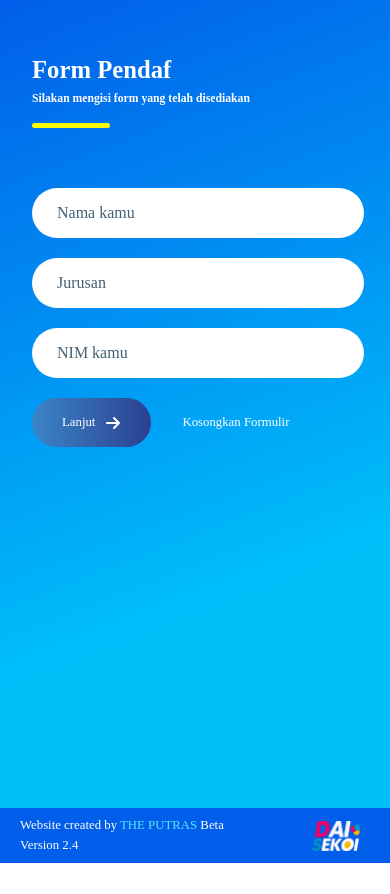
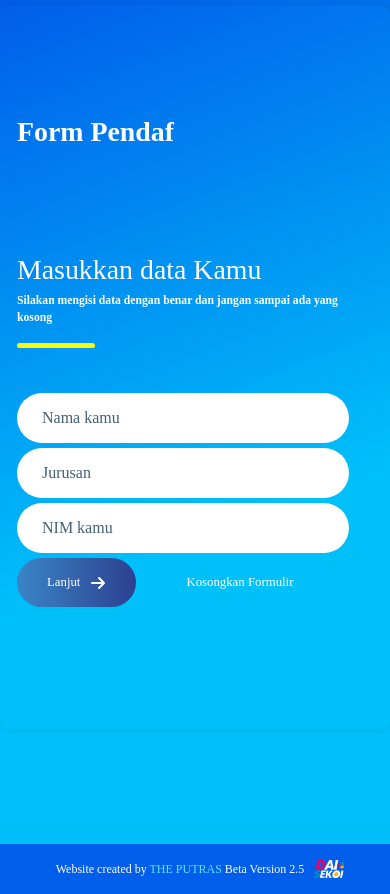
Before and after one commit to theputras/daisekoi, a plain HTML site: page beta-test.html in a window 390 px wide. Before the commit the page ends 863 px from the top, so only its background shows below. Drawn offline with nearby package versions, Linux system fonts and the light colour scheme.

Commit message:
Beta Version 2.5
> Tampilan baru
> Mengintegerasi dengan bootstrap

```diff
--- a/beta-test.html
+++ b/beta-test.html
@@ -10,12 +10,11 @@
         <link href="https://cdn.jsdelivr.net/npm/bootstrap@5.3.3/dist/css/bootstrap.min.css" rel="stylesheet" integrity="sha384-QWTKZyjpPEjISv5WaRU9OFeRpok6YctnYmDr5pNlyT2bRjXh0JMhjY6hW+ALEwIH" crossorigin="anonymous">
 
 <body >
-<div class="container-fluid">
+<div class="main-container">
   <div class="container">
 
-
-    <div id="error-message"></div>
-  <section id="form" class="form-container object-fit-lg-contain" >
+    <div class="row justify-content-center">
+      <section id="form" class="form-container" >
         <div id="loadingIndicator" style="display: none;">
           <svg>
               <circle cx="70" cy="70" r="70"></circle>
@@ -24,19 +23,19 @@
 
               <!-- Form 1 -->
           <form id="Formulir1" name="submit-to-form" class="form-left">
+          <h2 class="fs-1" id="text-container"></h2>
+              <div class="form-left-title">
+                <h2 class="fs-1">Masukkan data Kamu</h2>
 
-          <div class="form-left-title">
-
-            <h2 class="fs-2" id="text-container"></h2>
-            <p class="fs-16" id="title1">Silakan mengisi form yang telah disediakan</p>
+                <p class="fs-16" id="title1">Silakan mengisi data dengan benar dan jangan sampai ada yang kosong</p>
                 <p class="fs-16" id="alert1" style="display: none;">Loading......</p>
                 <p class="fs-16" id="alerthapus1">Berhasil dihapus.</p>
                 <hr id="progressBar">
               </div>
 
-          <input type="text" id="nama" name="nama" placeholder="Nama kamu" class="nama-form form-input" required>
+              <input type="text" id="nama" name="nama" placeholder="Nama kamu" class="form-input" required>
               <div class="dropdown">
-            <input type="text" id="jurusan" name="jurusan" placeholder="Jurusan" class="jurusan-form form-input" required>
+                <input type="text" id="jurusan" name="jurusan" placeholder="Jurusan" class="form-input" required>
                 <div class="dropdown-content">
                   <a href="#" data-value="S1 Sistem Informasi">S1 Sistem Informasi</a>
                   <a href="#" data-value="S1 Teknik Komputer">S1 Teknik Komputer</a>
@@ -124,12 +123,15 @@
             </form>
 
               <div class="form-right">
+                <div class="img-wrapper">
                   <img id="img" class="logo-header" src="./assets/Logo - Daisekoi.png" alt="png">
                   <div id="loadingIndicator2" style="display: none;">
                     <svg>
                         <circle cx="70" cy="70" r="70"></circle>
                     </svg>
                 </div>
+                </div>
+
                 </div>
                 <div class=".form-right-load">
                 <div id="loadingIndicator2" style="display: none;">
@@ -157,6 +159,9 @@
 
             </section>
     </div>
+    <div id="error-message"></div>
+
+      </div>
 
 
 </div>
@@ -165,8 +170,8 @@
 
 
     <footer class="footer py-3">
-    <div class="container">
-    <p>Website created by <a href="https://theputras.github.io/">THE PUTRAS</a> Beta Version 2.4</p>
+    <div class="footer-container">
+    <p>Website created by <a href="https://theputras.github.io/">THE PUTRAS</a> Beta Version 2.5</p>
     <img src="./assets/Logo - Daisekoi.png" alt="png" class="logo-footer">
     </div>
 </footer>
--- a/style.css
+++ b/style.css
@@ -72,30 +72,46 @@ input ::placeholder {
   border: 1px solid #ccc;
   border-radius: 5px;
 }
-.container{
+.container {
+  max-width: 1200px; /* adjust the max-width to your liking */
+  margin: 0 auto;
+  padding: 20px;
+  margin-bottom: 50px; /* add some space between the form container and the footer */
+   min-height: calc(100vh - 100px); /* adjust the value to push the footer down */
+}
+
+.container.form-container,.container.output-container {
+  height: 100vh;
+  width: 100%; /* add this to take up full width */
+  max-width: 1200px; /* adjust the max-width to your liking */
+  margin: 0 auto; /* add this to center the elements */
+  padding: 20px; /* add some padding for better layout */
+}
+
+.form-container, .output-container {
   display: flex;
   flex-direction: column;
-    flex: 1; /* Tambahkan ini untuk memastikan container mengambil ruang yang tersedia */
-    width: 100%;
-    margin-right: auto;
-    margin-left: auto;
-    min-height: 80vh;
-
-    padding: 50px 0 15px 15px; /* Reduced padding */
+  align-items: center;
+  justify-content: center;
+  gap: 51px;
+  padding: 20px;
+  border-radius: 10px;
+  box-shadow: 0 0 10px rgba(0, 0, 0, 0.1);
+}
+/* Add Bootstrap classes to center the sections */
+.form-container, .output-container {
+  display: flex;
+  justify-content: center;
+  align-items: center;
+  flex-direction: column-reverse;
 }
 
-.container .form-container, .container .output-container{
-    height: 200vh;
+.form-container {
+  background: linear-gradient(-21.11deg, #00c0fa 30%, #015eea);
 }
 
-.form-container, .output-container{
-    flex: 1;
-    display: flex;
-    align-items: center;
-    justify-content: space-evenly;
-    gap: 19vh;
-    flex-wrap: nowrap;
-
+.output-container {
+  background: linear-gradient(-21.11deg, #015eea 30%,  #00c0fa);
 }
 
 .icon .img-bg {
@@ -151,7 +167,7 @@ input ::placeholder {
   transition: opacity 0.5s; /* add transition effect */
 }
 
-.footer .container {
+/*.footer .container {
     position: relative;
     bottom: 0;
     display: flex;
@@ -159,9 +175,10 @@ input ::placeholder {
   flex-direction: row;
   align-items: center;
   width: 100%;
-  padding: 1px 1px 1px 1px; /* Reduced padding */
-  min-height: calc(1vh - 1px); /* 90px adalah tinggi footer */
+  padding: 1px 1px 1px 1px; /* Reduced padding
+  min-height: calc(1vh - 1px); /* 90px adalah tinggi footer
 }
+*/
 .form-right-load {
   position: fixed;
   display: flex;
@@ -172,7 +189,15 @@ input ::placeholder {
     align-content: center;;
  }
 
-
+ .form-left, .form-right {
+  flex: 1;
+  display: flex;
+  flex-direction: column;
+  align-items: center;
+  justify-content: center;
+  gap: 20px;
+  padding: 20px;
+}
 #loadingIndicator,#loadingIndicator2 {
   position: fixed;
   flex-direction: column;
@@ -229,24 +254,53 @@ input ::placeholder {
     stroke-dashoffset: 880;
   }
 }
-
+.main-container {
+  display: flex;
+  flex-direction: column;
+  min-height: 100vh;
+}
 .footer {
   display: flex;
-    justify-content: center;
-    justify-content: space-evenly;
+
+  min-height: 0;
+  position: relative;
+  bottom: 0;
+  width: 100%;
+  background-color: #015eea;
+  padding: 20px 0;
+  text-align: center;
+  color: #fff;
+
+}
+.form-container, .container {
+  flex: 1;
+}
+footer {
+  display: block;
+  height: 50px; /* adjust the height to your liking */
+}
+.footer-container {
+  display: flex;
+  flex-wrap: nowrap;
   align-items: center;
-    position: relative;
-    top: 100px;
-    height: 55px;
-    background: #015eea;
-    padding: 10px 0;
-    justify-content: center;
-    margin: 40px 0 0 0; /* Tambahkan ini untuk memastikan footer berada di atas elemen lainnya */
+  justify-content: space-between;
+
+  min-height: 0;
+  max-width: 1200px; /* adjust the max-width to your liking */
+  margin: 0 auto;
+  padding:0 0 0 20px;
+}
+.logo-footer {
+display: none;
 }
 
 
-.logo-footer {
-display: none;
+
+.footer.logo-footer {
+  display: block;
+  width: 100px;
+  height: auto;
+  margin: 10px;
 }
 
 .footer p {
@@ -280,12 +334,13 @@ display: none;
 color: #ffffff !important;
 }
 .form-left-title {
+  text-align: left;
     margin-bottom: 20px;
     max-width: 100%; /* Ensures the title container doesn't exceed its parent's width */
 }
 
 .form-left-title h2 {
-    font-weight: 800;
+    font-weight: 500;
     color: #ffffff;
     font-size: 4vh;
     margin-bottom: 5px;
@@ -296,6 +351,12 @@ color: #ffffff !important;
     overflow: hidden; /* hide excess text */
     text-overflow: ellipsis; /* add ellipsis at the end */
     max-width: 63vh; /* adjust the width to your liking */
+    font-weight: 800;
+    text-align: center;
+    color: #ffffff;
+    font-size: 4vh;
+    margin: 100px 0 100px 0;
+    word-wrap: break-word; /* Ensures long words will wrap */
   }
 
 
@@ -337,7 +398,7 @@ opacity: 100% !important;
     z-index: 6;
 }
 .form-input {
-  width: 65vh;
+  width: 70vh;
   height: 50px;
   border: none;
   outline: none;
@@ -424,6 +485,7 @@ input[type="number"] {
 .dropdown {
     position: relative;
     display: inline-block;
+    z-index: 1000;
   }
 
 .dropdown-content {
@@ -432,13 +494,13 @@ input[type="number"] {
     background-color: #f9f9f9;
     min-width: 160px;
     box-shadow: 0px 8px 16px 0px rgba(0,0,0,0.2);
-    z-index: 100;
+    z-index: 1000;
     width: 600px;
     margin-top: 10px;
     border-radius: 10px;
     max-height: 200px;
     overflow-y: auto;
-
+    z-index: 200000; /* bring the dropdown content to the front */
   }
 
   .dropdown.form-input:focus + .dropdown-content {
@@ -447,6 +509,7 @@ input[type="number"] {
 
   .dropdown-content a {
     padding: 12px 16px;
+    z-index: 1000;
     border-radius: 10px;
     text-decoration: none;
     display: block;
@@ -456,12 +519,14 @@ input[type="number"] {
 
   .dropdown-content a:hover {
     background-color: #f1f1f1;
+    z-index: 1000;
   }
 
 
 
 .dropdown.form-input:focus + .dropdown-content {
   display: block;
+  z-index: 1000;
 }
 
 
@@ -470,9 +535,11 @@ input[type="number"] {
   text-decoration: none;
   display: block;
   color: #436074;
+  z-index: 1000;
 }
 
 .dropdown-content a:hover {
+  z-index: 1000;
   background-color: #f1f1f1;
 }
 
@@ -502,11 +569,12 @@ input[type="number"] {
 
 
 .buttonID, .form-left-title .buttonID {
-
+  position: relative;
     display: flex;
     align-items: center;
     justify-content: space-evenly;
-    gap: 1px;
+    gap: 20px;
+    z-index: -1;
     }
 
 .form-left button, .form-left-title button{
@@ -626,9 +694,16 @@ input[type="number"] {
     height: 15px;
     color: #ffffff
 }
-
+.img-wrapper {
+  overflow: hidden;
+}
+.logo-header {
+  position: static;
+  pointer-events: none;
+}
 .form-right img{
-    width: 37vh;
+  position: static;
+    width: 30vh;
 }
 @media (max-width:1500px) {
     .footer p {
@@ -652,9 +727,7 @@ input[type="number"] {
     .form-right img{
         width: 250px;
     }
-    .form-right-load{
-      display: none;
-    }
+
 }
 
 @media (max-width: 889px){
@@ -682,44 +755,39 @@ input[type="number"] {
         font-size: 0.7rem;
     }
 
-    .form-right{
-        display: none;
-    }
-
     .form-right-load{
       display: flex;
     }
-    .logo-footer {
-        display: block;
-        width: 100px;
+    .footer {
+      bottom: 0;
+      width: 100%;
+    }
+   .footer.container {
+      flex-direction: column;
+      align-items: center;
+    }
+   .footer img {
+      width: 50px;
       height: auto;
       margin: 10px;
     }
 
-    footer .container {
+    .form-container, .output-container {
+      align-items: center;
+      justify-content: center;
+      padding: 10px;
+    }
+    #text-container {
+      text-align: left;
+    }
+    .form-left, .form-right {
+      flex: 1;
       display: flex;
-        position:fixed;
-        flex-wrap: nowrap;
-        align-items: center;
-    }
-    .footer {
-        top: 135px;
-    }
-
-    .footer img {
-        width: auto;
-        height: 40px;
-        margin-left: auto;
-        margin-top: 0;
-        margin-bottom: 0;
-        justify-content:flex-end;
-    }
-
-    .form-container, .output-container {
-        display: grid;
-        align-items: center;
-        align-content: space-evenly;
-        justify-items: center;
+      flex-direction: column;
+      align-items: flex-start;
+      justify-content: center;
+      gap: 10px;
+      padding: 10px;
     }
     .form-container img, .output-container img {
         display: grid;
@@ -734,17 +802,18 @@ input[type="number"] {
     .dropdown-content {
         width: 500px;
     }
-    .container{
-        width: 100% !important;
-        padding-right: 20px !important;
-        padding-left: 20px !important;
-        min-height: 75vh;
+    .container {
+      padding: 10px;
     }
 }
 
 @media (max-width:490px) {
-    .footer{
-    top: 135px;
+
+  .logo-header{
+  display: none !important;
+  }
+  .logo-footer {
+  display: block;
   }
     .form-left-title h2 {
       font-size: 6vw;
@@ -762,24 +831,33 @@ input[type="number"] {
     .form-input{
         width:85vw;
     }
+    .footer {
+      padding: 10px 0;
+    }
    .footer p {
-        font-size: 0.8rem;
+      font-size: 12px;
     }
-
    .footer img {
-        width: auto;
-        height: 30px;
-        margin-left: auto;
-        padding-left: 60px;
+      width: 30px;
+      height: auto;
+      margin: 10px;
     }
 
     .form-container, .output-container {
-        display: grid;
+      flex-direction: column;
       align-items: center;
-        align-content: space-evenly;
-        justify-items: center;
+      justify-content: center;
+      padding: 5px;
     }
-
+    .form-left, .form-right {
+      flex: 1;
+      display: flex;
+      flex-direction: column;
+      align-items: flex-start;
+      justify-content: center;
+      gap: 5px;
+      padding: 5px;
+    }
     .form-left-title p{
         font-size: 3vw;
     }
@@ -799,6 +877,9 @@ input[type="number"] {
         bottom:10px;
     }
 
+    .container {
+      padding: 5px;
+    }
     .dropdown-content {
         width: 350px;
     }
```
Also changed, not shown: survey.html (+53 -50 lines). Lines whose indentation alone changed are shown as unchanged.
